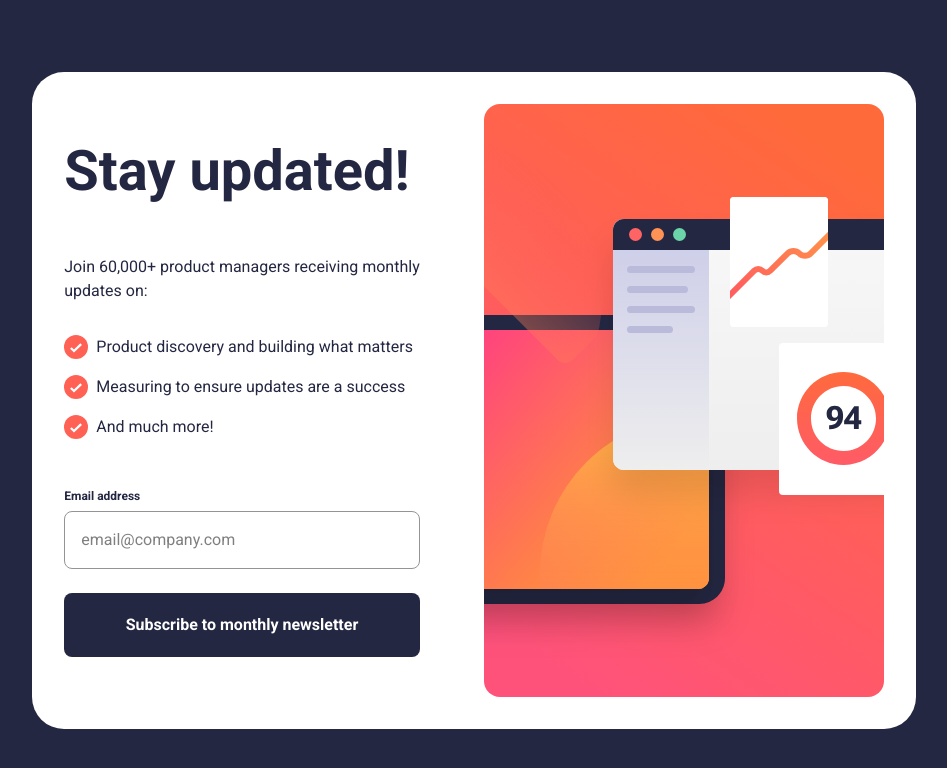
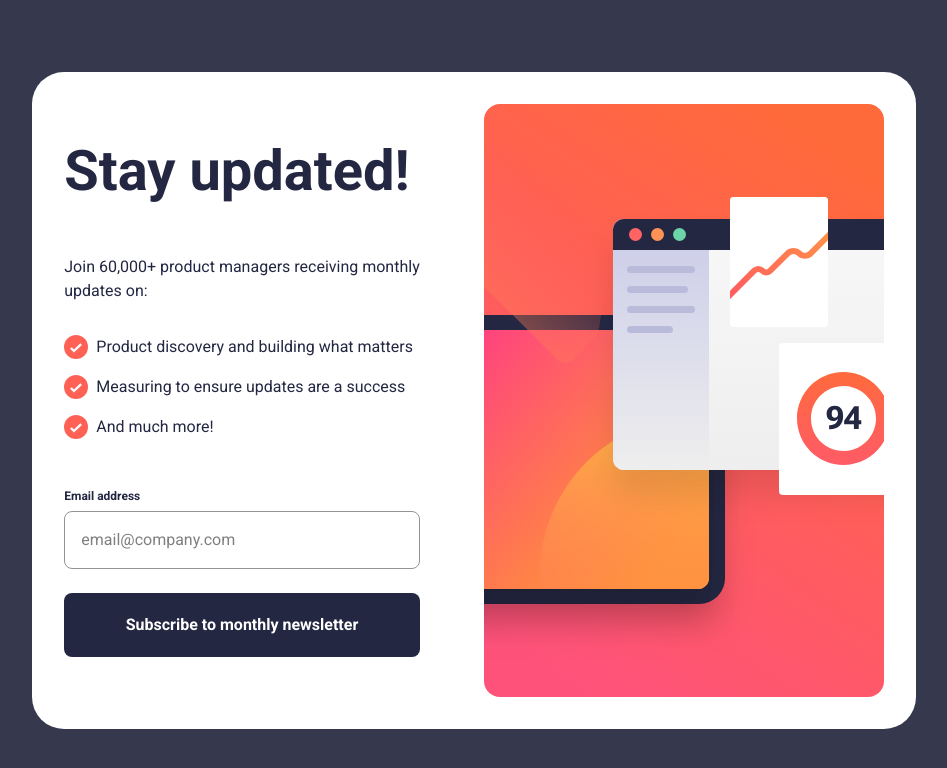
Before and after one commit to Yonerfy/Newsletter-sign-up-form-with-success-message, a Vue app: page / in a window 1280 px wide. Shown: the top 768 px of the page, without its empty margins (166-1113 px from the left). Built offline with nearby package versions, Linux system fonts and the light colour scheme.

Commit message:
fix the body color

```diff
--- a/src/main.css
+++ b/src/main.css
@@ -2,7 +2,7 @@
 @import "tailwindcss";
 
 body {
-  background-color: #242742;
+  background-color: #36384d;
 }
 #app {
   max-width: 1280px;
@@ -12,7 +12,7 @@ body {
   font-family: 'Roboto', sans-serif;
   background-color: #fff;
   height: 100vh;
-  background-color: #242742;
+  background-color: #36384d;
   display: flex;
   place-items: center;
   justify-content: center;
```
